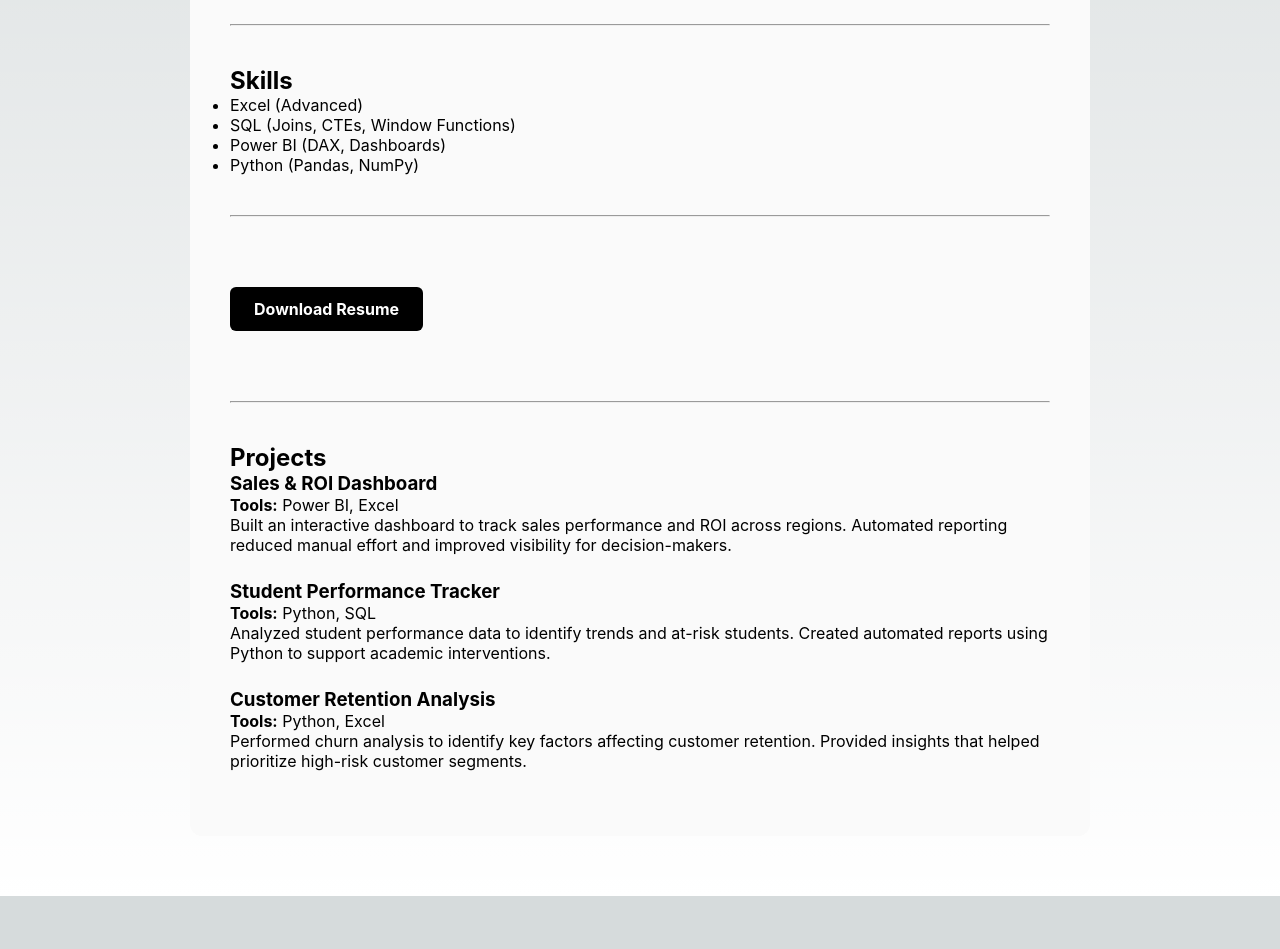
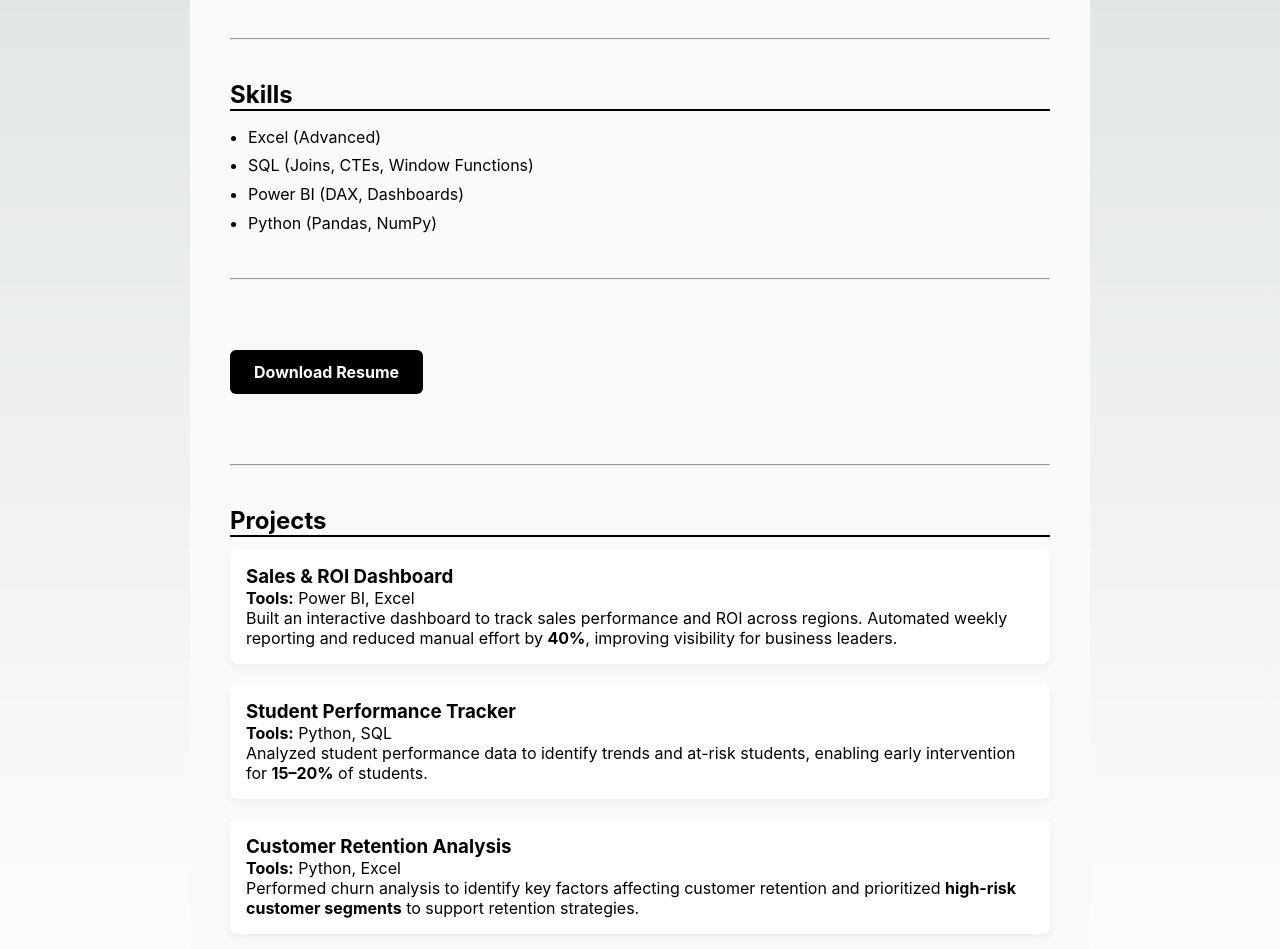
Before and after one commit to Shubhambbedge/Shubham-Portfolio, a Next.js app: page / in a window 1280 px wide. Shown: the part 483-1432 px from the top of the page. Before the commit the page ends 1379 px from the top, so only its background shows below. Built offline with nearby package versions, Linux system fonts and the light colour scheme.

Commit message:
Update index.js

```diff
--- a/src/pages/index.js
+++ b/src/pages/index.js
@@ -1,4 +1,16 @@
 import Head from "next/head";
+
+/* ---------- Animations ---------- */
+const fadeIn = {
+  animation: "fadeIn 0.8s ease-in forwards",
+  opacity: 0,
+};
+
+const fadeInDelay = (delay) => ({
+  animation: "fadeIn 0.8s ease-in forwards",
+  animationDelay: delay,
+  opacity: 0,
+});
 
 export default function Home() {
   return (
@@ -9,6 +21,20 @@ export default function Home() {
           name="description"
           content="Data Analyst skilled in Excel, SQL, Power BI, and Python"
         />
+
+        {/* Animation keyframes */}
+        <style>{`
+          @keyframes fadeIn {
+            from {
+              opacity: 0;
+              transform: translateY(10px);
+            }
+            to {
+              opacity: 1;
+              transform: translateY(0);
+            }
+          }
+        `}</style>
       </Head>
 
       <main
@@ -21,17 +47,22 @@ export default function Home() {
           fontFamily: "Inter, system-ui, Arial",
         }}
       >
-
         {/* HERO */}
-        <h1 style={{ fontSize: "48px", marginBottom: "10px" }}>
+        <h1 style={{ ...fadeIn, fontSize: "48px", marginBottom: "10px" }}>
           Shubham Bedge
         </h1>
 
-        <h2 style={{ color: "#555", marginBottom: "20px" }}>
+        <h2
+          style={{
+            ...fadeInDelay("0.2s"),
+            color: "#555",
+            marginBottom: "20px",
+          }}
+        >
           Data Analyst
         </h2>
 
-        <p style={{ fontSize: "18px", lineHeight: "1.6" }}>
+        <p style={{ ...fadeInDelay("0.3s"), fontSize: "18px", lineHeight: "1.6" }}>
           Data analyst with strong hands-on skills in Excel, SQL, Power BI, and
           Python. Background in EdTech sales with business-focused analytics
           experience.
@@ -72,7 +103,15 @@ export default function Home() {
         <hr style={{ margin: "40px 0" }} />
 
         {/* ABOUT */}
-        <h2>About Me</h2>
+        <h2
+          style={{
+            ...fadeInDelay("0.4s"),
+            marginBottom: "12px",
+            borderBottom: "2px solid #000",
+          }}
+        >
+          About Me
+        </h2>
         <p>
           I specialize in transforming raw data into actionable insights. I have
           worked with sales, CRM, and performance datasets and enjoy building
@@ -82,8 +121,16 @@ export default function Home() {
         <hr style={{ margin: "40px 0" }} />
 
         {/* SKILLS */}
-        <h2>Skills</h2>
-        <ul>
+        <h2
+          style={{
+            ...fadeInDelay("0.5s"),
+            marginBottom: "12px",
+            borderBottom: "2px solid #000",
+          }}
+        >
+          Skills
+        </h2>
+        <ul style={{ lineHeight: "1.8", paddingLeft: "18px" }}>
           <li>Excel (Advanced)</li>
           <li>SQL (Joins, CTEs, Window Functions)</li>
           <li>Power BI (DAX, Dashboards)</li>
@@ -94,7 +141,7 @@ export default function Home() {
 
         {/* RESUME */}
         <a
-          href="Shubham B Bedge Resume.pdf"
+          href="/Shubham B Bedge Resume.pdf"
           target="_blank"
           rel="noopener noreferrer"
           style={{
@@ -114,41 +161,80 @@ export default function Home() {
         <hr style={{ margin: "40px 0" }} />
 
         {/* PROJECTS */}
-        <h2>Projects</h2>
+        <h2
+          style={{
+            ...fadeInDelay("0.6s"),
+            marginBottom: "12px",
+            borderBottom: "2px solid #000",
+          }}
+        >
+          Projects
+        </h2>
 
-        <div style={{ marginBottom: "25px" }}>
+        {/* Project 1 */}
+        <div
+          style={{
+            ...fadeInDelay("0.7s"),
+            padding: "16px",
+            backgroundColor: "#fff",
+            borderRadius: "8px",
+            boxShadow: "0 4px 10px rgba(0,0,0,0.05)",
+            marginBottom: "20px",
+          }}
+        >
           <h3>Sales & ROI Dashboard</h3>
           <p>
             <strong>Tools:</strong> Power BI, Excel
           </p>
           <p>
             Built an interactive dashboard to track sales performance and ROI
-            across regions. Automated reporting reduced manual effort and
-            improved visibility for decision-makers.
+            across regions. Automated weekly reporting and reduced manual effort
+            by <strong>40%</strong>, improving visibility for business leaders.
           </p>
         </div>
 
-        <div style={{ marginBottom: "25px" }}>
+        {/* Project 2 */}
+        <div
+          style={{
+            ...fadeInDelay("0.8s"),
+            padding: "16px",
+            backgroundColor: "#fff",
+            borderRadius: "8px",
+            boxShadow: "0 4px 10px rgba(0,0,0,0.05)",
+            marginBottom: "20px",
+          }}
+        >
           <h3>Student Performance Tracker</h3>
           <p>
             <strong>Tools:</strong> Python, SQL
           </p>
           <p>
             Analyzed student performance data to identify trends and at-risk
-            students. Created automated reports using Python to support academic
-            interventions.
+            students, enabling early intervention for{" "}
+            <strong>15–20%</strong> of students.
           </p>
         </div>
 
-        <div style={{ marginBottom: "25px" }}>
+        {/* Project 3 */}
+        <div
+          style={{
+            ...fadeInDelay("0.9s"),
+            padding: "16px",
+            backgroundColor: "#fff",
+            borderRadius: "8px",
+            boxShadow: "0 4px 10px rgba(0,0,0,0.05)",
+            marginBottom: "20px",
+          }}
+        >
           <h3>Customer Retention Analysis</h3>
           <p>
             <strong>Tools:</strong> Python, Excel
           </p>
           <p>
             Performed churn analysis to identify key factors affecting customer
-            retention. Provided insights that helped prioritize high-risk
-            customer segments.
+            retention and prioritized{" "}
+            <strong>high-risk customer segments</strong> to support retention
+            strategies.
           </p>
         </div>
       </main>
```
Lines whose indentation alone changed are shown as unchanged.
